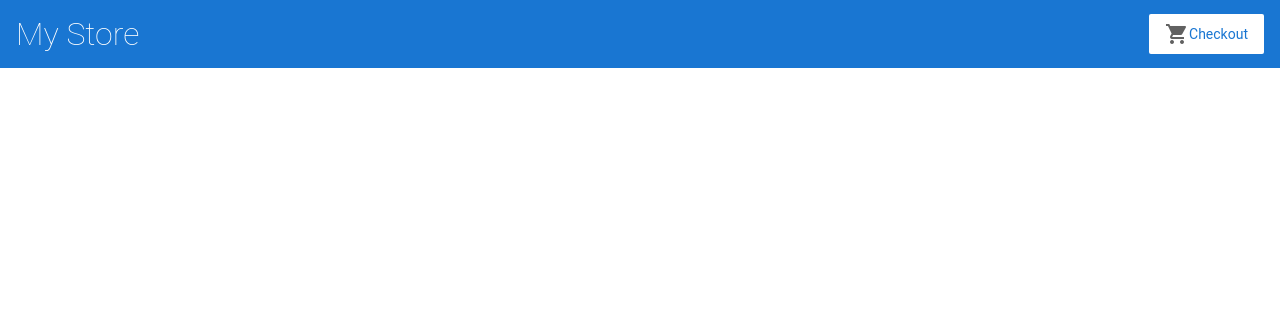
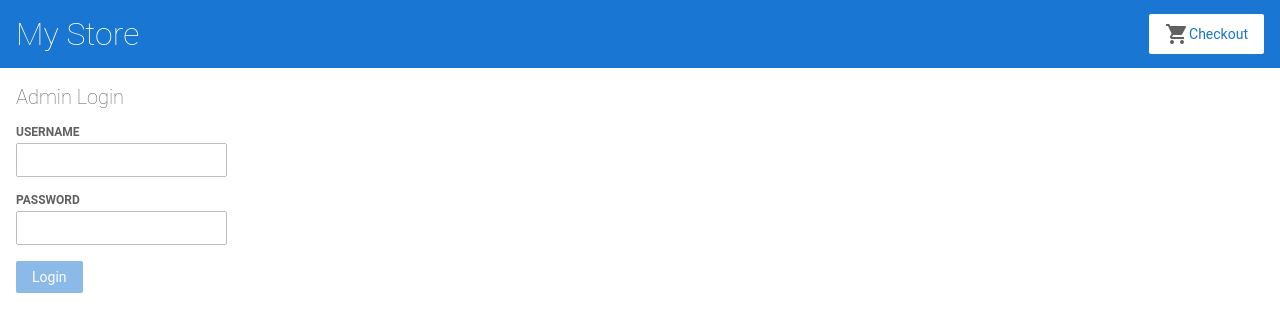
Before and after one commit to Jocatins/sunset-bookstore-v1, an Angular app: page /login in a window 1280 px wide. Before the commit this address led to /. Shown: the top 332 px of the page. Built offline with nearby package versions, Linux system fonts and the light colour scheme.

Commit message:
displaying libraries

```diff
--- a/src/app/components/auth/auth.component.html
+++ b/src/app/components/auth/auth.component.html
@@ -1,12 +1,17 @@
-<form (ngSubmit)="login()">
+<div class="login-container">
+    <h2>Admin Login</h2>
+    <form [formGroup]="loginForm" (ngSubmit)="onSubmit()">
         <div>
             <label for="username">Username</label>
-        <input type="text" id="username" [(ngModel)]="username" name="username" required>
+            <input id="username" formControlName="username" type="text">
         </div>
         <div>
             <label for="password">Password</label>
-        <input type="password" id="password" [(ngModel)]="password" name="password" required>
+            <input id="password" formControlName="password" type="password">
         </div>
-    <button type="submit">Login</button>
-    <div *ngIf="error">{{ error }}</div>
+        <div *ngIf="errorMessage" class="error-message">
+            {{ errorMessage }}
+        </div>
+        <button type="submit" [disabled]="!loginForm.valid">Login</button>
     </form>
+</div>
--- a/src/app/components/auth/auth.component.ts
+++ b/src/app/components/auth/auth.component.ts
@@ -1,32 +1,44 @@
 import { Component } from "@angular/core";
 import { Router } from "@angular/router";
 import { AuthService } from "../../../assets/services/auth.service";
-import { FormsModule } from "@angular/forms";
+import { FormsModule, ReactiveFormsModule } from "@angular/forms";
 import { CommonModule } from "@angular/common";
+import { FormBuilder, FormGroup, Validators } from "@angular/forms";
 
 @Component({
 	selector: "app-auth",
 	standalone: true,
-	imports: [FormsModule, CommonModule],
+	imports: [FormsModule, CommonModule, ReactiveFormsModule],
 	templateUrl: "./auth.component.html",
 	styleUrl: "./auth.component.css",
 })
 export class AuthComponent {
-	username: string = "";
-	password: string = "";
-	error: string = "";
+	loginForm: FormGroup;
+	errorMessage: string | null = null;
 
-	constructor(private authService: AuthService, private router: Router) {}
+	constructor(
+		private fb: FormBuilder,
+		private authService: AuthService,
+		private router: Router
+	) {
+		this.loginForm = this.fb.group({
+			username: ["", Validators.required],
+			password: ["", Validators.required],
+		});
+	}
 
-	login() {
-		// this.authService.login(this.username, this.password).subscribe(
-		// 	(data) => {
-		// 		this.router.navigate([""]);
-		// 	},
-		// 	(error) => {
-		// 		this.error = "Username or password is incorrect";
-		// 	}
-		// );
-		console.log(this.username, this.password);
+	onSubmit(): void {
+		if (this.loginForm.valid) {
+			const { username, password } = this.loginForm.value;
+			this.authService.login(username, password).subscribe(
+				(response) => {
+					// Navigate to a different page after successful login
+					this.router.navigate(["/dashboard"]);
+				},
+				(error) => {
+					this.errorMessage = "Invalid username or password";
+				}
+			);
+		}
 	}
 }
--- a/src/app/components/libraries/libraries.component.ts
+++ b/src/app/components/libraries/libraries.component.ts
@@ -11,12 +11,19 @@ import { LibraryService } from "../../../assets/services/library.service";
 })
 export class LibrariesComponent implements OnInit {
 	libraries: any[] = [];
+	errorMessage: string | null = null;
 
 	constructor(private libraryService: LibraryService) {}
 
 	ngOnInit(): void {
-		this.libraryService.getLibraries().subscribe((data) => {
-			this.libraries = data.libraries;
-		});
+		this.libraryService.getLibraries().subscribe(
+			(data) => {
+				this.libraries = data;
+			},
+			(error) => {
+				this.errorMessage = "Error fetching libraries";
+				console.error(error);
+			}
+		);
 	}
 }
--- a/src/app/product-list/product-list.component.html
+++ /dev/null
@@ -1,8 +0,0 @@
-<h2>Products</h2>
-
-
-<!--
-Copyright Google LLC. All Rights Reserved.
-Use of this source code is governed by an MIT-style license that
-can be found in the LICENSE file at https://angular.io/license
--->
--- a/src/app/product-list/product-list.component.ts
+++ /dev/null
@@ -1,23 +0,0 @@
-import { Component } from '@angular/core';
-
-import { products } from '../products';
-
-@Component({
-  selector: 'app-product-list',
-  templateUrl: './product-list.component.html',
-  styleUrls: ['./product-list.component.css']
-})
-export class ProductListComponent {
-  products = [...products];
-
-  share() {
-    window.alert('The product has been shared!');
-  }
-}
-
-
-/*
-Copyright Google LLC. All Rights Reserved.
-Use of this source code is governed by an MIT-style license that
-can be found in the LICENSE file at https://angular.io/license
-*/
--- a/src/assets/services/library.service.ts
+++ b/src/assets/services/library.service.ts
@@ -6,28 +6,30 @@ import { Observable } from "rxjs";
 	providedIn: "root",
 })
 export class LibraryService {
-	private librariesUrl = "assets/libraries.json";
-	private booksUrl = "assets/books.json";
+	private apiUrl = "http://localhost:3000";
 
 	constructor(private http: HttpClient) {}
 
 	getLibraries(): Observable<any> {
-		return this.http.get<any>(this.librariesUrl);
+		return this.http.get<any>(`${this.apiUrl}/libraries`);
 	}
+
 	getBooks(): Observable<any> {
-		return this.http.get<any>(this.booksUrl);
+		return this.http.get<any>(`${this.apiUrl}/books`);
 	}
+
 	addBook(book: any): Observable<any> {
 		const headers = new HttpHeaders({ "Content-Type": "application/json" });
-		return this.http.post<any>(this.booksUrl, book, { headers });
+		return this.http.post<any>(`${this.apiUrl}/books`, book, { headers });
 	}
+
 	assignBookToLibraries(
 		bookId: number,
 		libraryIds: number[]
 	): Observable<any> {
 		// Logic to update book's library associations
 		// Replace with actual API URL and method
-		return this.http.post<any>(`${this.booksUrl}/${bookId}/assign`, {
+		return this.http.patch<any>(`${this.apiUrl}/books/${bookId}`, {
 			libraryIds,
 		});
 	}
```
Also changed, not shown: src/app/app.module.ts (+13 -10 lines), src/app/product-list/product-list.component.css (deleted, +0 -7 lines). Lines whose indentation alone changed are shown as unchanged.
